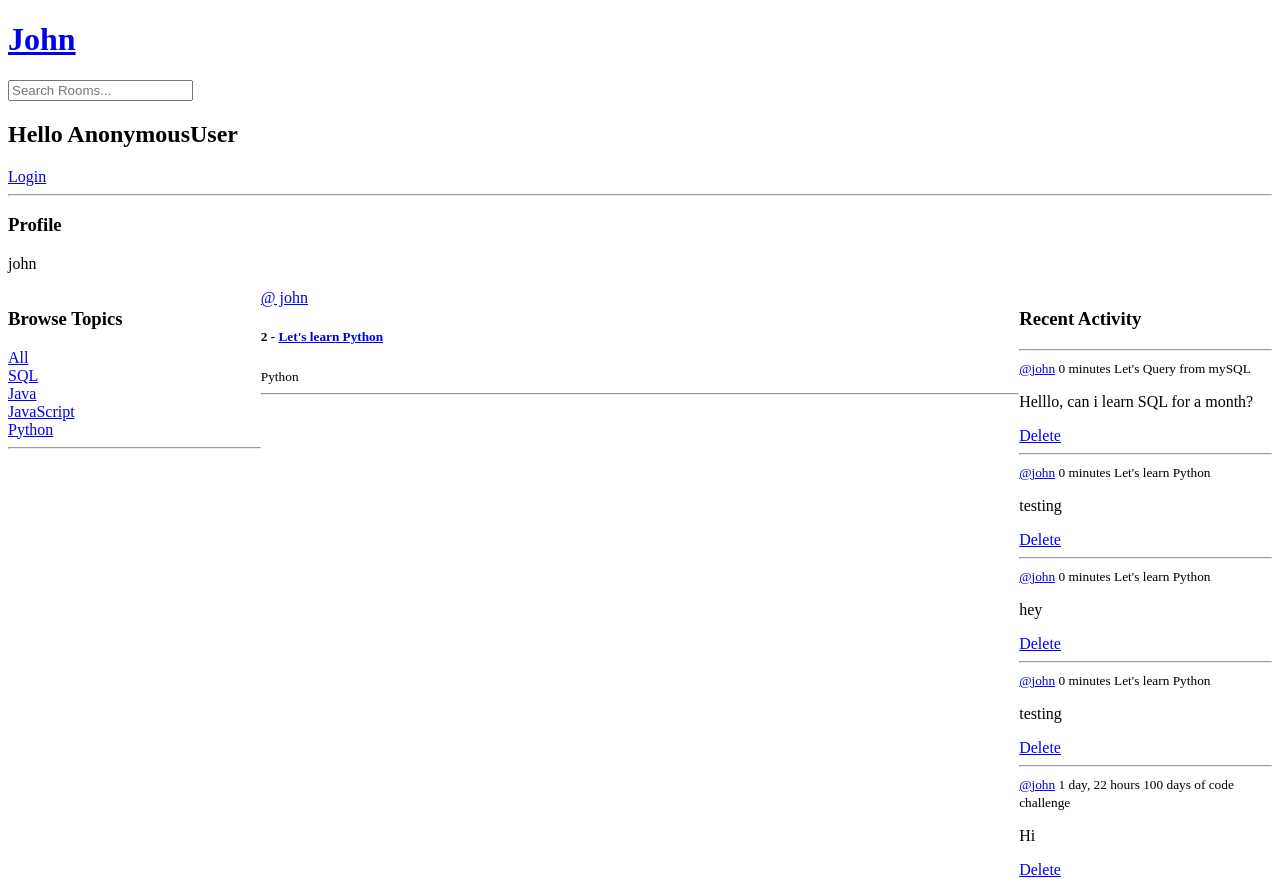
After one commit to Johnlouisse088/Django-project1, a Django app: page /profile/1/ in a window 1280 px wide. The commit adds this page. Run offline with Django 5.2, Linux system fonts and the light colour scheme; data comes from the database, SQL or seed files in the repository; both versions use the stored data as it was after the commit.

Commit message:
Activity feed & Profile page

```diff
--- a/studybud/baseapp/models.py
+++ b/studybud/baseapp/models.py
@@ -35,5 +35,8 @@ class Message(models.Model):
     updated = models.DateTimeField(auto_now=True)
     created = models.DateTimeField(auto_now_add=True)
 
+    class Meta:
+        ordering = ["-updated", "-created"]
+
     def __str__(self):
         return self.body[:50]
--- /dev/null
+++ b/studybud/baseapp/templates/activity_component.html
@@ -0,0 +1,12 @@
+{% for room in rooms %}
+    <div>
+       {% if  request.user == room.host %}        <!-- request.user meaning the user in website. room.host meaning name in db -->
+            <a href="update-room/{{room.id}}/">Edit</a>
+            <a href="delete-room/{{room.id}}/">Delete</a>
+        {% endif %}
+        <a href="/profile/{{room.host.id}}">@ {{room.host.username}}</a>
+        <h5>{{room.id}} - <a href="/room/{{room.id}}">{{room.name}}</a></h5>
+        <small>{{room.topic.name}}</small>
+        <hr>
+    </div>
+{% endfor %}
--- /dev/null
+++ b/studybud/baseapp/templates/feed_component.html
@@ -0,0 +1,9 @@
+<h3>Recent Activity</h3>
+{% for message in room_message %}
+    <hr>
+    <div>
+        <small><a href="profile/{{message.user.id}}">@{{message.user}}</a> {{message.created | timesince}} {{message.room}}</small>
+        <p>{{message.body}}</p>
+    </div>
+    <div><a href="delete-message/{{message.id}}/">Delete</a></div>
+{% endfor %}
--- a/studybud/baseapp/templates/navbar.html
+++ b/studybud/baseapp/templates/navbar.html
@@ -1,5 +1,5 @@
 
-<a href="#"><h1>John</h1></a>
+<a href="/"><h1>John</h1></a>
 
 <form method="GET" action="/">
     <input type="text" name="q" placeholder="Search Rooms...">    <! –– "q" serves as the key, and the value is the text entered into the input field. ––>
--- /dev/null
+++ b/studybud/baseapp/templates/profile.html
@@ -0,0 +1,30 @@
+{% extends 'main.html' %}
+
+{% block content %}
+
+<style>
+    .profile-wrapper {
+        display: grid;
+        grid-template-columns: 1fr 3fr 1fr;
+    }
+</style>
+
+    <h3>Profile</h3>
+    <p>{{user.username}}</p>
+    <div class="profile-wrapper">
+
+        <div>
+            {% include "topics_component.html" %}
+        </div>
+
+        <div>
+            {% include "activity_component.html" %}
+        </div>
+
+        <div>
+            {% include "feed_component.html" %}
+        </div>
+
+    </div>
+
+{% endblock %}
--- a/studybud/baseapp/templates/room.html
+++ b/studybud/baseapp/templates/room.html
@@ -21,7 +21,7 @@
                     <div>
                         <small>@{{message.user}} {{message.created | timesince}} ago</small>
                         {% if request.user == message.user %}
-                            <span><a href="/delete-message/{{message.id}}/">Delete</a></span>
+                            <span><a href="/delete-message/{{message.id}}">Delete</a></span>
                         {% endif %}
                         <p>{{message.body}}</p>
                         <hr>
--- /dev/null
+++ b/studybud/baseapp/templates/topics_component.html
@@ -0,0 +1,8 @@
+<h3>Browse Topics</h3>
+<div><a href="/">All</a></div>
+<div>
+    {% for topic in topics %}
+        <div><a href="?q={{topic.name}}">{{topic.name}}</a></div>
+    {% endfor %}
+</div>
+<hr>
--- a/studybud/baseapp/urls.py
+++ b/studybud/baseapp/urls.py
@@ -4,9 +4,12 @@ from . import views
 urlpatterns = [
     path("login/", views.loginpage, name="login"),
     path("logout/", views.logoutpage, name="logout"),
+
     path("register/", views.registerpage, name="register"),
     path("", views.home, name="home"),
     path("room/<int:id>/", views.room, name="room"),
+    path("profile/<int:id>/", views.profile, name="profile"),
+
     path("create-room/", views.create, name="form"),
     path("update-room/<int:id>/", views.update, name="update"),
     path("delete-room/<int:id>/", views.delete, name="delete"),
--- a/studybud/baseapp/views.py
+++ b/studybud/baseapp/views.py
@@ -72,14 +72,31 @@ def home(request):
         Q(description__icontains=query)
     )
     room_count = rooms.count()
+    topics = Topic.objects.all()
 
-    topics = Topic.objects.all()
+    room_message = Message.objects.filter(
+        Q(room__topic__name__icontains=query)
+    )
     content = {
         "rooms": rooms,
         "topics": topics,
-        "room_count": room_count
+        "room_count": room_count,
+        "room_message": room_message
     }
     return render(request, "home.html", content)
+
+def profile(request, id):
+    user = User.objects.get(id=id)
+    rooms = user.room_set.all()
+    room_message = user.message_set.all()
+    topics = Topic.objects.all()
+    context = {
+        "user": user,
+        "rooms": rooms,
+        "topics": topics,
+        "room_message": room_message
+    }
+    return render(request, "profile.html", context)
 
 
 def room(request, id):
@@ -150,7 +167,7 @@ def delete_message(request, id):
     room_id = Message.objects.get(id=id)
     if request.method == "POST":
         room_id.delete()
-        return redirect("room")
+        return redirect("home")
     context = {
         "room": room_id
     }
```
Also changed, not shown: studybud/baseapp/templates/home.html (+7 -21 lines), studybud/db.sqlite3.
